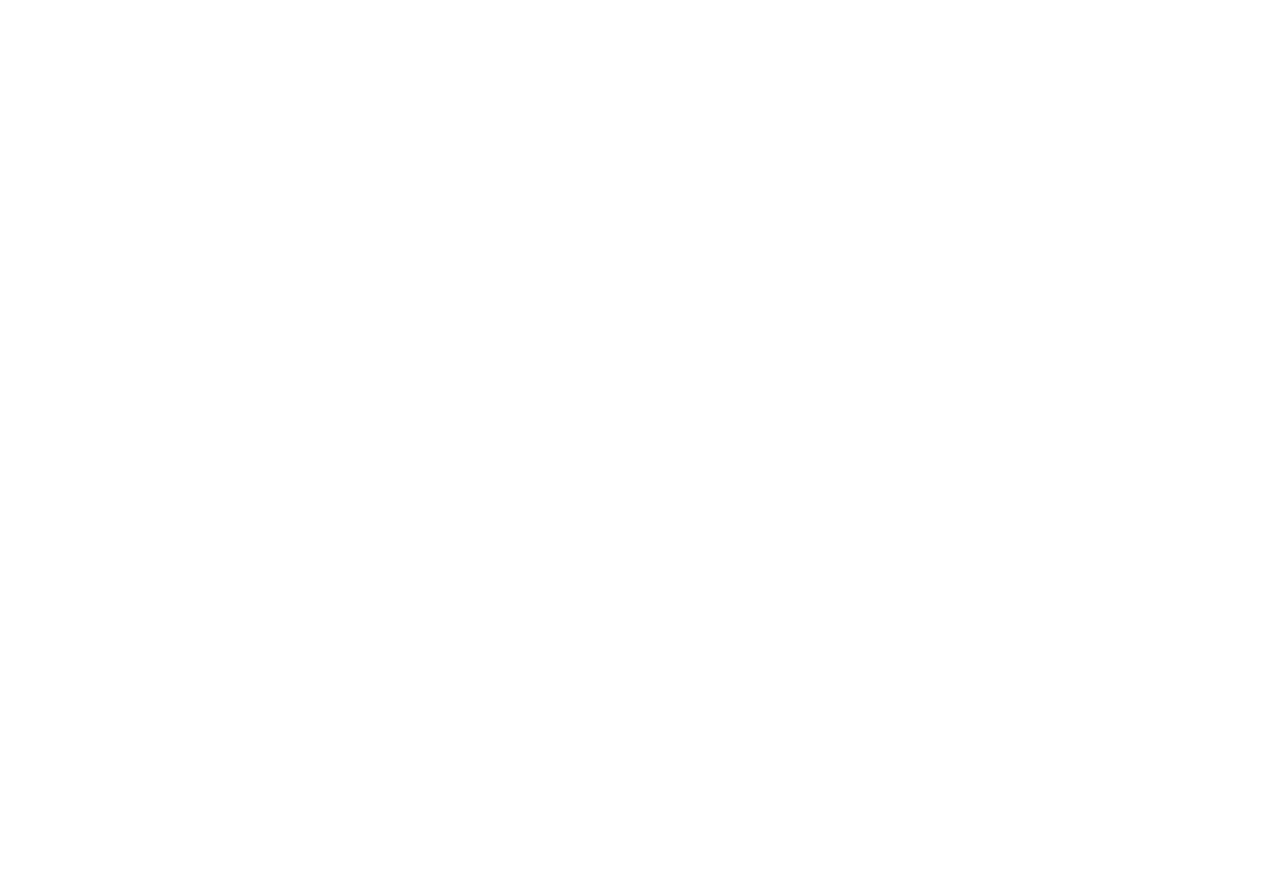
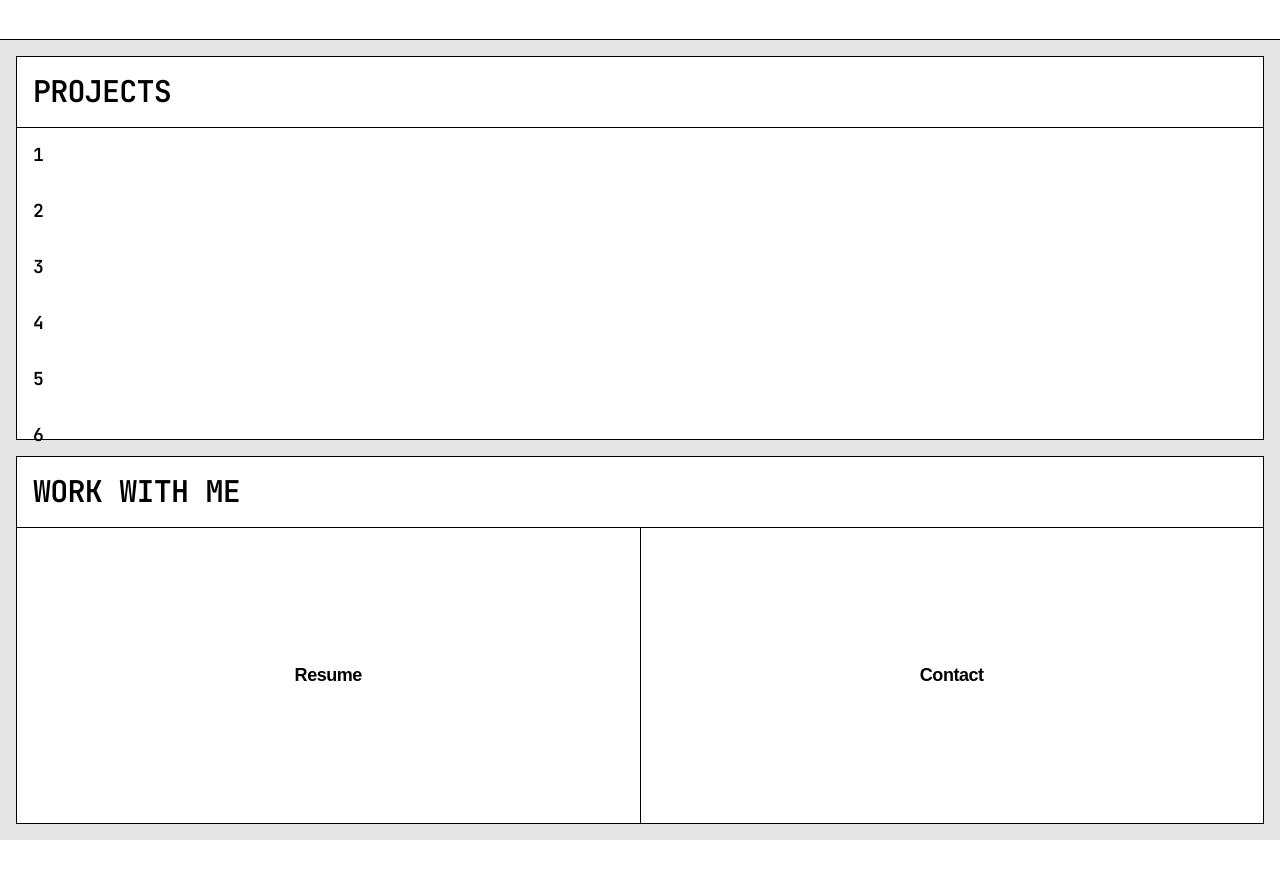
Before and after one commit to mzzdev/portfolio, a Next.js app: page /en in a window 1280 px wide. Shown: the part 760-1638 px from the top of the page. Before the commit the page ends 1178 px from the top, so only its background shows below. Built offline with nearby package versions, Linux system fonts and the light colour scheme; a web font is replaced by a local one.

Commit message:
sections and footer style update

```diff
--- a/messages/en.json
+++ b/messages/en.json
@@ -1,25 +1,23 @@
 {
   "HomePage": {
-    "title": "pbv"
-  },
-  "NotFoundPage": {
-    "message": "The page you are looking for does not exist.",
-    "homeButton": "Back to Home"
-  },
-  "Footer": {
+    "title": "pbv",
     "sections": {
       "title": "Sections",
       "home": "Home",
-      "aboutMe": "About me",
       "projects": "Projects",
-      "contact": "Contact"
-    },
+      "wwm": {
+        "title": "Work with me",
+        "resume": "Resume",
+        "contact": "Contact"
+      }
+    }
+  },
+  "Footer": {
     "social": {
-      "title": "Social",
+      "title": "Contact",
+      "linkedin": "LinkedIn",
       "github": "GitHub",
-      "linkedin": "LinkedIn",
-      "twitter": "Twitter / X",
-      "instagram": "Instagram"
+      "email": "Email"
     },
     "languages": {
       "en": "English",
@@ -28,8 +26,12 @@
     "about": {
       "title": "About",
       "bio1": "PBV designs and develops web applications, interfaces and full-stack applications.",
-      "bio2": "PBV is based in Spain and works remotely."
+      "bio2": "PBV is based in Spain and also works remotely."
     },
     "info": "PBV"
+  },
+  "NotFoundPage": {
+    "message": "The page you are looking for does not exist.",
+    "homeButton": "Back to Home"
   }
 }
--- a/messages/es.json
+++ b/messages/es.json
@@ -1,25 +1,23 @@
 {
   "HomePage": {
-    "title": "pbv"
-  },
-  "NotFoundPage": {
-    "message": "La página que estás buscando no existe.",
-    "homeButton": "Volver al inicio"
-  },
-  "Footer": {
+    "title": "pbv",
     "sections": {
       "title": "Secciones",
       "home": "Inicio",
-      "aboutMe": "Sobre mí",
       "projects": "Proyectos",
-      "contact": "Contacto"
-    },
+      "wwm": {
+        "title": "Trabaja conmigo",
+        "resume": "Currículum",
+        "contact": "Contacto"
+      }
+    }
+  },
+  "Footer": {
     "social": {
-      "title": "Redes sociales",
+      "title": "Contacto",
+      "linkedin": "LinkedIn",
       "github": "GitHub",
-      "linkedin": "LinkedIn",
-      "twitter": "Twitter / X",
-      "instagram": "Instagram"
+      "email": "Email"
     },
     "languages": {
       "en": "Inglés",
@@ -28,8 +26,12 @@
     "about": {
       "title": "Sobre mí",
       "bio1": "PBV diseña y desarrolla aplicaciones web, interfaces y aplicaciones full-stack.",
-      "bio2": "PBV reside en España y trabaja a distancia."
+      "bio2": "PBV reside en España y también trabaja a distancia."
     },
     "info": "PBV"
+  },
+  "NotFoundPage": {
+    "message": "La página que estás buscando no existe.",
+    "homeButton": "Volver al inicio"
   }
 }
--- a/package.json
+++ b/package.json
@@ -10,8 +10,8 @@
   },
   "dependencies": {
     "@radix-ui/react-icons": "^1.3.0",
-    "@radix-ui/react-menubar": "^1.1.1",
-    "@radix-ui/react-separator": "^1.1.0",
+    "@radix-ui/react-menubar": "^1.1.12",
+    "@radix-ui/react-separator": "^1.1.4",
     "@radix-ui/react-slot": "^1.1.0",
     "class-variance-authority": "^0.7.0",
     "clsx": "^2.1.1",
--- a/src/app/[locale]/layout.tsx
+++ b/src/app/[locale]/layout.tsx
@@ -1,5 +1,5 @@
 import type { Metadata } from "next";
-import { JetBrains_Mono, Lexend_Mega, Inter } from "next/font/google";
+import { JetBrains_Mono, Lexend_Mega } from "next/font/google";
 import "@/styles/globals.css";
 import { NextIntlClientProvider } from "next-intl";
 import { getMessages } from "next-intl/server";
@@ -12,14 +12,10 @@
   subsets: ["latin"],
   variable: "--font-lexend",
 });
-const inter = Inter({
-  subsets: ["latin"],
-  variable: "--font-inter",
-});
 
 export const metadata: Metadata = {
-  title: "Pablo Belló",
-  description: "Pablo Belló",
+  title: "PBV",
+  description: "PBV Portfolio",
 };
 
 export default async function LocaleLayout({
@@ -34,7 +30,7 @@
 
   return (
     <html lang={locale}>
-      <body className={`antialiased leading-tight font-semibold tracking-tight overflow-y-scroll ${jbmono.className} ${lexend.variable} ${inter.variable}`}>
+      <body className={`antialiased leading-tight font-semibold tracking-tight overflow-y-scroll ${jbmono.className} ${lexend.variable}`}>
         <NextIntlClientProvider messages={messages}>
           {children}
         </NextIntlClientProvider>
--- a/src/app/[locale]/page.tsx
+++ b/src/app/[locale]/page.tsx
@@ -14,6 +14,7 @@
 import { motion } from "framer-motion"
 import { TextHoverEffect } from "@/components/ui/text-hover-effect"
 import Footer from "@/components/Footer"
+import { MoveRight } from "lucide-react"
 
 export default function Home() {
   const t = useTranslations('HomePage');
@@ -61,13 +62,13 @@
           transition={{ duration: 0.3 }}
           className="fixed top-0 z-50 font-lexend tracking-wide select-none w-full"
         >
-          <Menubar className="items-center">
+          <Menubar className="items-center border-b-[1px] border-black">
             <MenubarMenu>
               <MenubarTrigger className="hover:bg-neutral-200">✣</MenubarTrigger>
-              <MenubarContent className="ml-2 mt-1 font-lexend">
-                {["about me", "projects", "contact"].map((item) => (
-                  <MenubarItem asChild key={item} className="MenubarItem">
-                    <Link href={`#${item.replace(" ", "-")}`} className="font-lexend">
+              <MenubarContent className="ml-4 mt-3 p-0 border-[1px] rounded-none shadow-none">
+                {["projects", "work with me"].map((item) => (
+                  <MenubarItem asChild key={item} className="MenubarItem px-1 py-2 rounded-none">
+                    <Link href={`#${item.replace(" ", "-")}`} className="leading-tight tracking-tight uppercase font-bold focus:bg-neutral-200 hover:underline duration-300 hover:duration-0">
                       {item}
                     </Link>
                   </MenubarItem>
@@ -80,22 +81,52 @@
 
         <section
           id="title"
-          className="h-screen w-full select-none"
+          className="h-screen w-full select-none border-black border-b-[1px]"
         >
           <TextHoverEffect text={t('title')} />
         </section>
 
-        {/* <Section id="about-me" title="ABOUT ME">
-          [placeholder for about me content]
+        <Section id="projects" title={t('sections.projects')} >
+          {["1", "2", "3", "4", "5", "6"].map((item) => (
+            <div key={item} className="h-full w-full hover:bg-neutral-200 hover:underline transition-all duration-300 hover:duration-0">
+              <Link href={`#${item.replace(" ", "-")}`} className="group flex justify-between p-4 items-center leading-tight tracking-tight uppercase">
+                {item}
+                <div className="opacity-0 group-hover:opacity-100 duration-300 hover:duration-0">
+                  <MoveRight className="w-4 animate-pulse" />
+                </div>
+              </Link>
+            </div>
+          ))}
         </Section>
 
-        <Section id="projects" title="PROJECTS">
-          [placeholder for projects content]
+        <Section
+          id="wwm"
+          title={t('sections.wwm.title')}
+          contentClassName="flex flex-col"
+          bodyClassName="flex h-full w-full p-0"
+        >
+          <div className="w-1/2 h-full hover:bg-neutral-200 hover:underline transition-all duration-300">
+            <Link
+              href="resume.pdf"
+              className="leading-tight tracking-tight font-lexend h-full w-full flex items-center justify-center"
+            >
+              {t('sections.wwm.resume')}
+            </Link>
+          </div>
+          <Separator className="bg-black" orientation="vertical" />
+          <div className="w-1/2 h-full hover:bg-neutral-200 hover:underline transition-all duration-300">
+            <Link
+              href=""
+              onClick={(e) => {
+                e.preventDefault();
+                window.scrollTo({ top: document.documentElement.scrollHeight });
+              }}
+              className="leading-tight tracking-tight font-lexend h-full w-full flex items-center justify-center"
+            >
+              {t('sections.wwm.contact')}
+            </Link>
+          </div>
         </Section>
-
-        <Section id="contact" title="CONTACT">
-          [placeholder for contact content]
-        </Section> */}
       </main>
 
       <div id="placeholder" ref={placeholderRef} className="relative -z-10"></div>
@@ -105,16 +136,28 @@
   );
 }
 
-function Section({ id, title, children }: { id: string, title: string, children: React.ReactNode }) {
+function Section({ id, title, children, className, contentClassName, bodyClassName, }: {
+  id: string
+  title: string
+  children: React.ReactNode
+  className?: string
+  contentClassName?: string
+  bodyClassName?: string
+}) {
   return (
-    <>
-      <Separator className="bg-neutral-200" />
-      <section id={id} className="section h-screen w-full py-20">
-        <div className="container mx-auto px-4">
-          <h2>{title}</h2>
-          <p className="text-lg">{children}</p>
-        </div>
-      </section>
-    </>
+    <section
+      id={id}
+      className={`section h-[50vh] w-full px-4 pt-4 last:pb-4 bg-neutral-200 ${className}`}
+    >
+      <div
+        className={`h-full w-full border-black border-[1px] bg-white ${contentClassName}`}
+      >
+        <h2 className="font-jbmono text-3xl p-4 leading-tight tracking-tight uppercase">
+          {title}
+        </h2>
+        <Separator className="bg-black" />
+        <div className={`text-lg ${bodyClassName}`}>{children}</div>
+      </div>
+    </section>
   );
 }
--- a/src/components/Footer.tsx
+++ b/src/components/Footer.tsx
@@ -4,20 +4,18 @@
 import { LanguageSelector } from "./LanguageSelector";
 import { Separator } from "@/components/ui/separator";
 import { useTranslations } from "next-intl";
-import React from "react";
-
+import { MoveRight } from "lucide-react";
 
 export default function Footer({ footerRef }: { footerRef: React.Ref<HTMLDivElement> }) {
   const t = useTranslations('Footer');
 
   return (
     <footer ref={footerRef} className="bg-black text-white pt-10 pb-4 px-4 w-full fixed bottom-0 z-0">
-      <div className="container mx-auto grid grid-cols-1 lg:grid-cols-2 gap-8">
+      <div className="container mx-auto grid grid-cols-1 lg:grid-cols-2 gap-8 pointer-events-none" id="contact">
         <FooterSection title={t('social.title')}>
+          <FooterLink href="https://linkedin.com" text={t('social.linkedin')} />
           <FooterLink href="https://github.com" text={t('social.github')} />
-          <FooterLink href="https://linkedin.com" text={t('social.linkedin')} />
-          <FooterLink href="https://twitter.com" text={t('social.twitter')} />
-          <FooterLink href="https://instagram.com" text={t('social.instagram')} />
+          <FooterLink href="mailto:pablo@pbvdev.com" text={t('social.email')} />
         </FooterSection>
 
         <FooterSection title={t('about.title')}>
@@ -55,8 +53,11 @@
 
 function FooterLink({ href, text }: { href: string, text: string }) {
   return (
-    <Link href={href} className="hover:underline pointer-events-auto">
+    <Link href={href} className="group flex justify-between items-center py-1 hover:underline pointer-events-auto hover:bg-neutral-800 transition-all duration-300 hover:duration-0 mb-0">
       {text}
+        <div className="pr-1 opacity-0 group-hover:opacity-100 duration-300 hover:duration-0">
+          <MoveRight className="w-4 animate-pulse" />
+        </div>
     </Link>
   );
 }
--- a/src/styles/globals.css
+++ b/src/styles/globals.css
@@ -4,7 +4,7 @@
 
 @theme {
   --font-lexend: var(--font-lexend);
-  --font-inter: var(--font-inter);
+  --font-jbmono: var(--font-jbmono);
 
   --animate-accordion-down: accordion-down 0.2s ease-out;
   --animate-accordion-up: accordion-up 0.2s ease-out;
@@ -29,51 +29,11 @@
   }
 }
 
-@utility container {
-  margin-inline: auto;
-  padding-inline: 2rem;
-  @media (width >= --theme(--breakpoint-sm)) {
-    max-width: none;
-  }
-  @media (width >= 1400px) {
-    max-width: 1400px;
-  }
-}
-
-/*
-  The default border color has changed to `currentcolor` in Tailwind CSS v4,
-  so we've added these compatibility styles to make sure everything still
-  looks the same as it did with Tailwind CSS v3.
-
-  If we ever want to remove these styles, we need to add an explicit border
-  color utility to any element that depends on these defaults.
-*/
-@layer base {
-  *,
-  ::after,
-  ::before,
-  ::backdrop,
-  ::file-selector-button {
-    border-color: var(--color-gray-200, currentcolor);
-  }
-}
-
-/* antes MenubarItem */
-@utility menubarItem {
-  @apply font-inter leading-tight font-semibold tracking-tight;
-}
-
-@layer components {
-  h2 {
-    @apply text-3xl mb-4 font-inter leading-tight tracking-tight;
-  }
-}
-
 html {
   scroll-behavior: smooth;
 }
 
 ::selection {
   color: black;
-  background: #e5e5e5;
+  background-color: #e5e5e5;
 }
```
Also changed, not shown: 2 other files (tests, documents, lock files or other folders).
